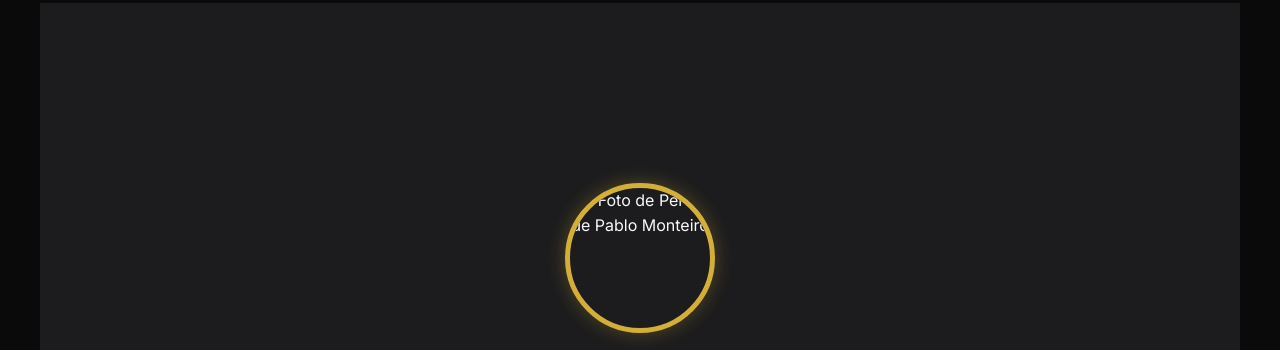
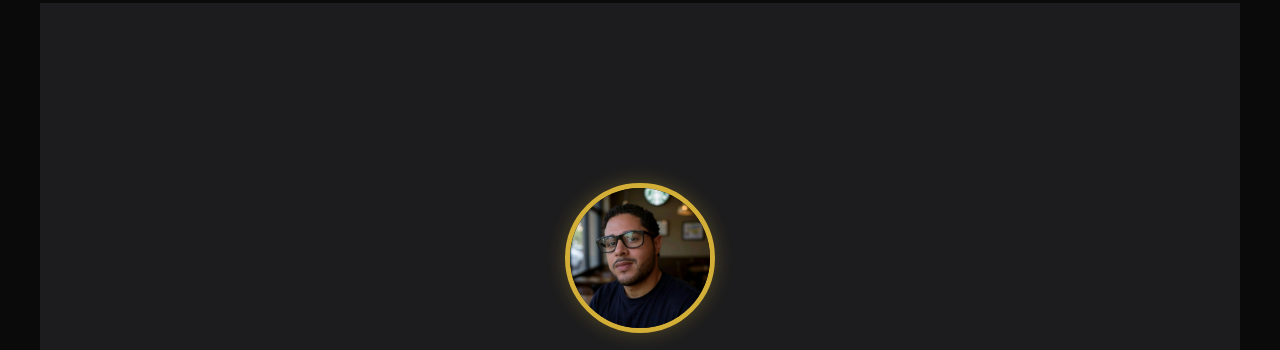
Before and after one commit to PabloMonteiro92/pablo-monteiro-developer, a plain HTML site: page portifolioPaloMonteiro/index.html in a window 1280 px wide. Shown: the part 80-430 px from the top of the page. Drawn offline with nearby package versions, Linux system fonts and the light colour scheme.

Commit message:
Update meta-tags

```diff
--- a/portifolioPaloMonteiro/index.html
+++ b/portifolioPaloMonteiro/index.html
@@ -11,17 +11,17 @@
 
     <meta property="og:title" content="Pablo Monteiro - Front-end Developer | Portfólio">
     <meta property="og:description" content="Desenvolvedor Front-end com foco em automação e tecnologia humanizada. Transformando processos complexos em soluções elegantes.">
-    <meta property="og:image" content="https://pablo-monteiro-portfolio.netlify.app/assets/images/Foto%20site.png">
+    <meta property="og:image" content="https://pablo-monteiro-portfolio.netlify.app/assets/images/foto-perfil.png">
     <meta property="og:url" content="https://pablo-monteiro-portfolio.netlify.app/">
 
     <meta name="twitter:card" content="summary_large_image">
     <meta name="twitter:title" content="Pablo Monteiro - Front-end Developer">
     <meta name="twitter:description" content="Transformando processos complexos em soluções elegantes através da tecnologia humanizada.">
-    <meta name="twitter:image" content="https://pablo-monteiro-portfolio.netlify.app/assets/images/Foto%20site.png">
+    <meta name="twitter:image" content="https://pablo-monteiro-portfolio.netlify.app/assets/images/foto-perfil.png">
 
     <link rel="stylesheet" href="css/style.css">
     <link href="https://fonts.googleapis.com/css2?family=Inter:wght@300;400;500;600;700&family=Playfair+Display:wght@400;700&display=swap" rel="stylesheet">
-    <link rel="preload" href="assets/images/Foto site.png" as="image">
+    <link rel="preload" href="assets/images/foto-perfil.png" as="image">
 </head>
 
 <body>
@@ -60,7 +60,7 @@
 
     <section id="hero">
         <div class="hero-content">
-            <img src="assets/images/Foto site.png" alt="Foto de Perfil de Pablo Monteiro" class="profile-pic-img" loading="eager">
+            <img src="assets/images/foto-perfil.png" alt="Foto de Perfil de Pablo Monteiro" class="profile-pic-img" loading="eager">
             <h1>Pablo Monteiro</h1>
             <h2>Front-end Developer</h2>
             <p>Transformando processos complexos em soluções elegantes através da tecnologia humanizada</p>
```
